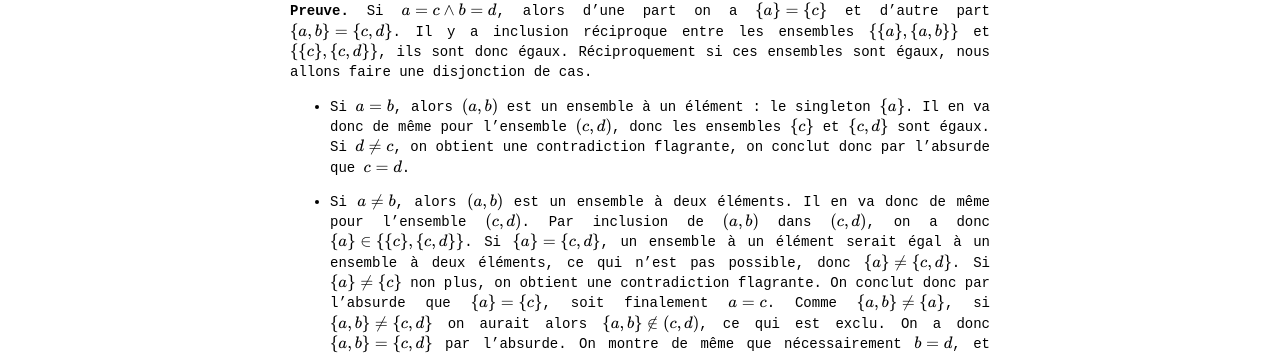
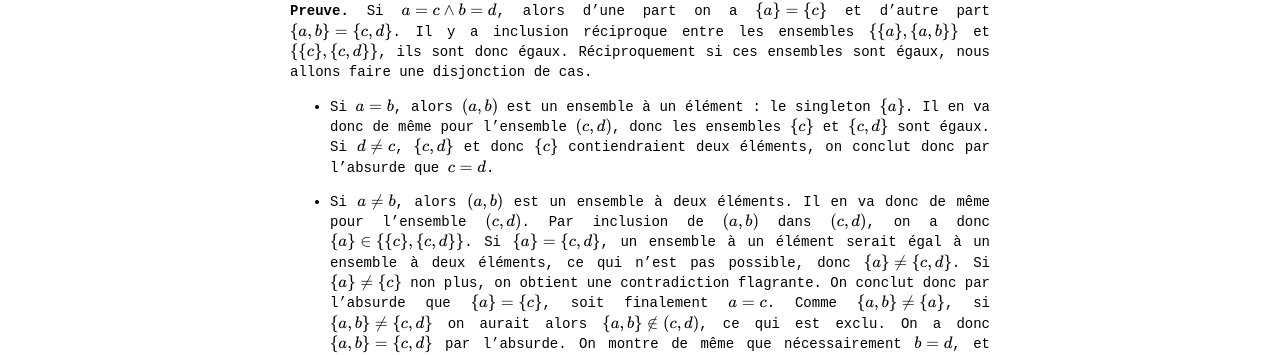
Before and after one commit to Thrallherd/AlgebraExNihilo, a Jekyll site: the page built from set_res2.md, in a window 1280 px wide. Shown: the part 550-905 px from the top of the page. Built offline with Jekyll 4.4.1, drawn with Linux system fonts in a browser that asks for light colours; formulas are drawn with MathJax 3.

Commit message:
Update set_res2.md

```diff
--- a/set_res2.md
+++ b/set_res2.md
@@ -17,7 +17,7 @@
 
 **Preuve.** Si $$a = c \land b = d$$, alors d'une part on a $$\{ a \} = \{ c \}$$ et d'autre part $$\{a, b\} = \{c, d\}$$. Il y a inclusion réciproque entre les ensembles $$\{ \{ a \}, \{ a, b \} \}$$ et $$\{ \{ c \}, \{ c, d \} \}$$, ils sont donc égaux. Réciproquement si ces ensembles sont égaux, nous allons faire une disjonction de cas.
 
-* Si $$a = b$$, alors $$(a, b)$$ est un ensemble à un élément : le singleton $$\{ a \}$$. Il en va donc de même pour l'ensemble $$(c, d)$$, donc les ensembles $$\{ c \}$$ et $$\{ c, d \}$$ sont égaux. Si $$d \neq c$$, on obtient une contradiction flagrante, on conclut donc par l'absurde que $$c = d$$.
+* Si $$a = b$$, alors $$(a, b)$$ est un ensemble à un élément : le singleton $$\{ a \}$$. Il en va donc de même pour l'ensemble $$(c, d)$$, donc les ensembles $$\{ c \}$$ et $$\{ c, d \}$$ sont égaux. Si $$d \neq c$$, $$\{ c, d \}$$ et donc $$\{ c \}$$ contiendraient deux éléments, on conclut donc par l'absurde que $$c = d$$.
 
 * Si $$a \neq b$$, alors $$(a, b)$$ est un ensemble à deux éléments. Il en va donc de même pour l'ensemble $$(c, d)$$. Par inclusion de $$(a, b)$$ dans $$(c, d)$$, on a donc $$\{ a \} \in \{ \{ c \}, \{ c, d \} \}$$. Si $$ \{ a \} = \{ c, d \}$$, un ensemble à un élément serait égal à un ensemble à deux éléments, ce qui n'est pas possible, donc $$\{ a \} \neq \{ c, d \}$$. Si $$\{ a \} \neq \{ c \}$$ non plus, on obtient une contradiction flagrante. On conclut donc par l'absurde que $$\{ a \} = \{ c \}$$, soit finalement $$a = c$$. Comme $$\{ a, b \} \neq \{ a \}$$, si $$\{ a, b \} \neq \{ c, d \}$$ on aurait alors $$\{ a, b \} \notin (c, d)$$, ce qui est exclu. On a donc $$\{ a, b \} = \{ c, d \}$$ par l'absurde. On montre de même que nécessairement $$b = d$$, et ceci conclut.
 
```
